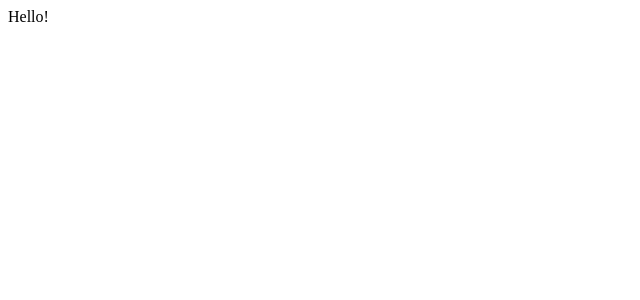
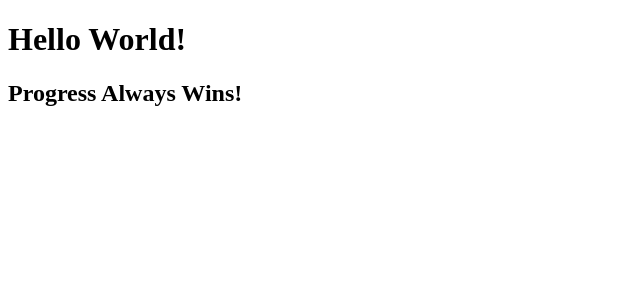
Before and after one commit to OlehKozubJS/new-era-project, a React (Create React App) app: page / in a window 1280 px wide. Shown: the top 300 px of the page, without its empty margins (0-640 px from the left). Built offline with nearby package versions, Linux system fonts and the light colour scheme.

Commit message:
Update index.js

```diff
--- a/src/index.js
+++ b/src/index.js
@@ -1,7 +1,13 @@
 import { StrictMode } from "react";
 import { createRoot } from "react-dom/client";
+
+import { App } from "./App";
 
 const root = document.getElementById("root");
 const reactRoot = createRoot(root);
 
-reactRoot.render(<StrictMode>Hello!</StrictMode>);
+reactRoot.render(
+  <StrictMode>
+    <App></App>
+  </StrictMode>
+);
```
